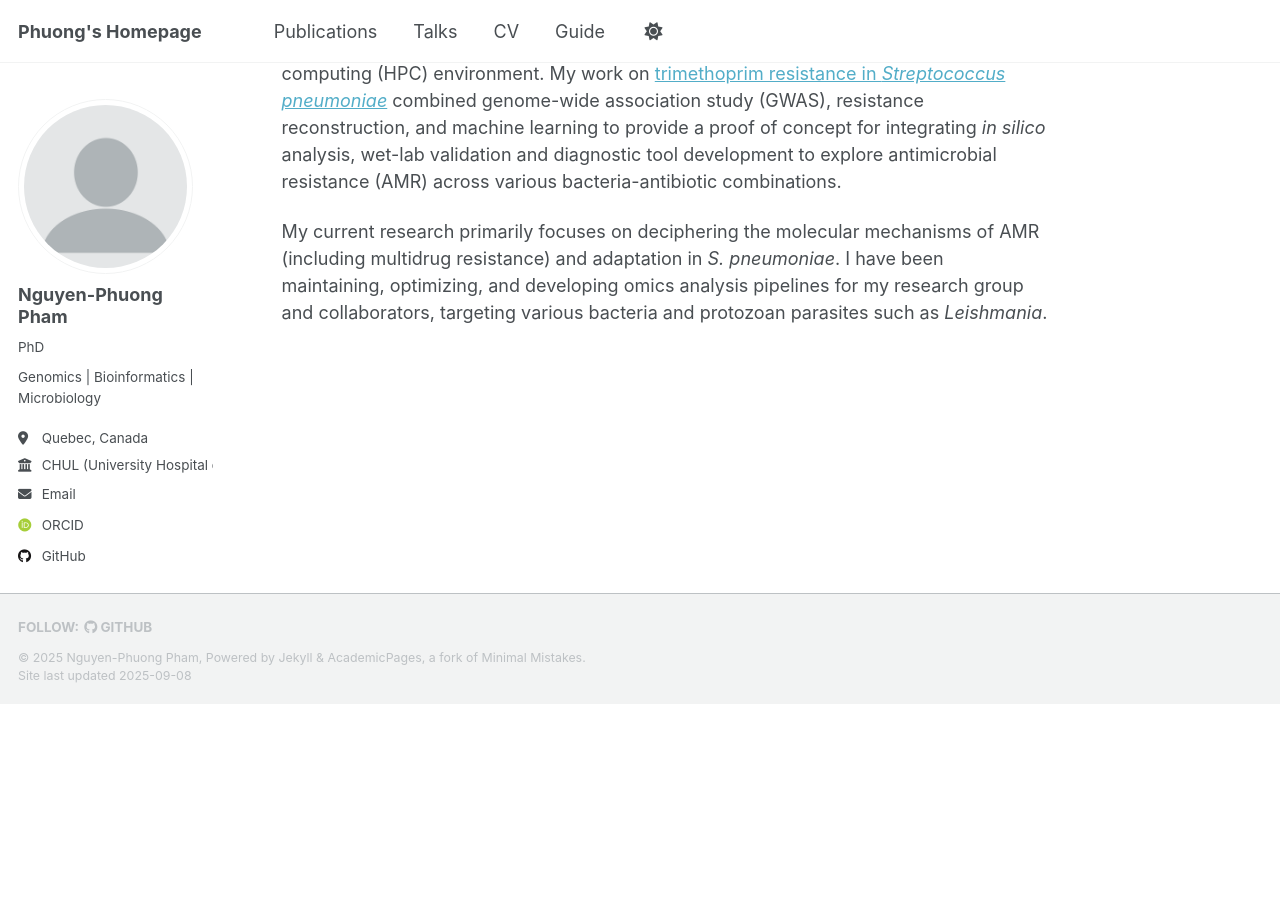
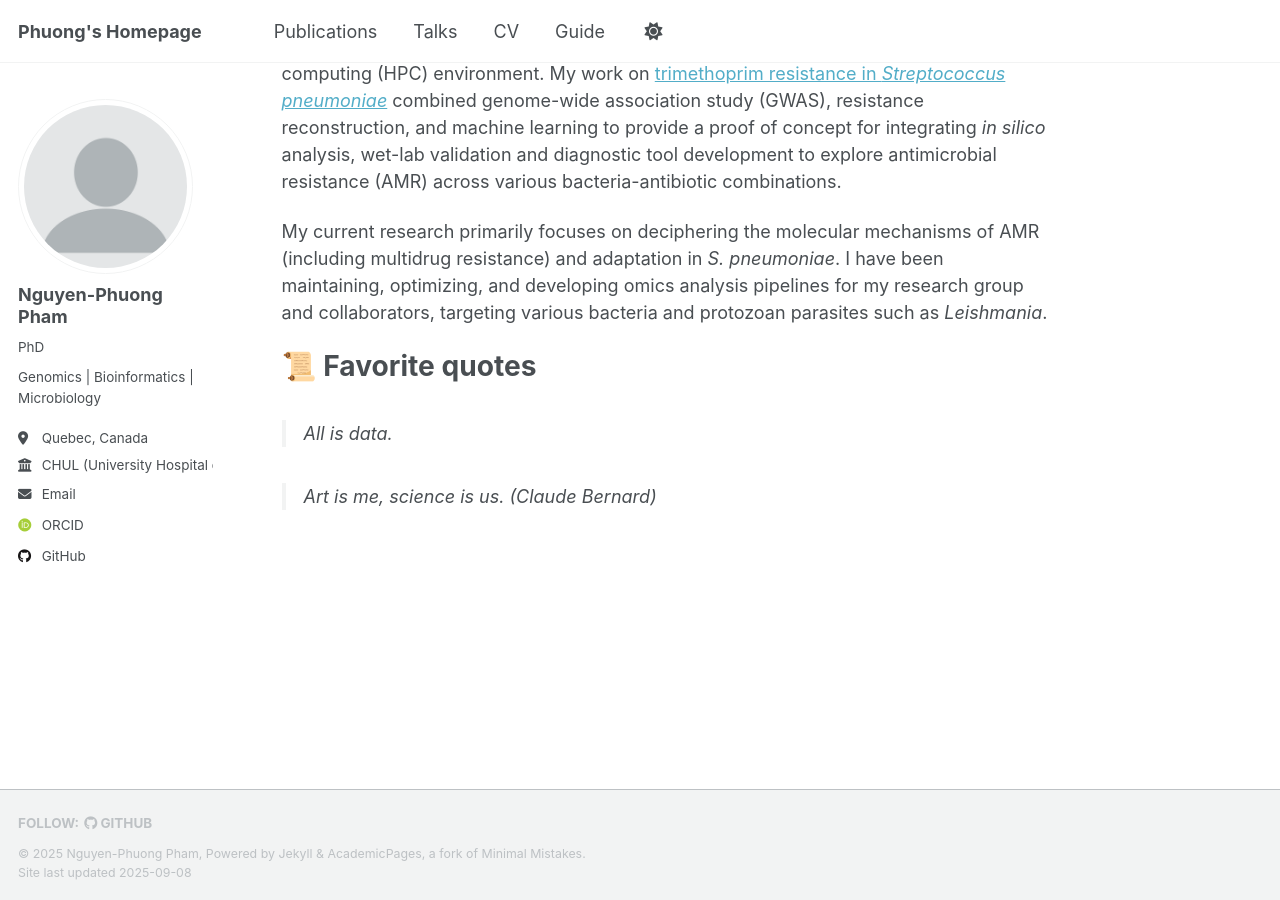
Before and after one commit to phng3001/phng3001.github.io, a Jekyll site: the page built from _pages/about.md, in a window 1280 px wide and 900 px high, scrolled down 678 px. Built offline with Jekyll 4.4.1, drawn with Linux system fonts in a browser that asks for light colours; some web fonts are replaced; a script that is not in the unit is left out; before the commit the page ends 1382 px from its top, so only the background shows below that.

Commit message:
Update about.md

```diff
--- a/_pages/about.md
+++ b/_pages/about.md
@@ -23,3 +23,9 @@ My omics journey began during my MSc internship in the GMPA (now [SayFood](https
 My postdoctoral training in [Professor Marc Ouellette’s lab](https://www.crchudequebec.ulaval.ca/en/researcher/marc-ouellette/) allowed me to strengthen my bioinformatics skills by implementing genomic analysis pipelines in a high-performance computing (HPC) environment. My work on [trimethoprim resistance in *Streptococcus pneumoniae*](https://journals.asm.org/doi/10.1128/mbio.01360-24) combined genome-wide association study (GWAS), resistance reconstruction, and machine learning to provide a proof of concept for integrating *in silico* analysis, wet-lab validation and diagnostic tool development to explore antimicrobial resistance (AMR) across various bacteria-antibiotic combinations.
 
 My current research primarily focuses on deciphering the molecular mechanisms of AMR (including multidrug resistance) and adaptation in *S. pneumoniae*. I have been maintaining, optimizing, and developing omics analysis pipelines for my research group and collaborators, targeting various bacteria and protozoan parasites such as *Leishmania*.
+
+# 📜 Favorite quotes
+
+> *All is data.*
+
+> *Art is me, science is us.* (Claude Bernard)
```
